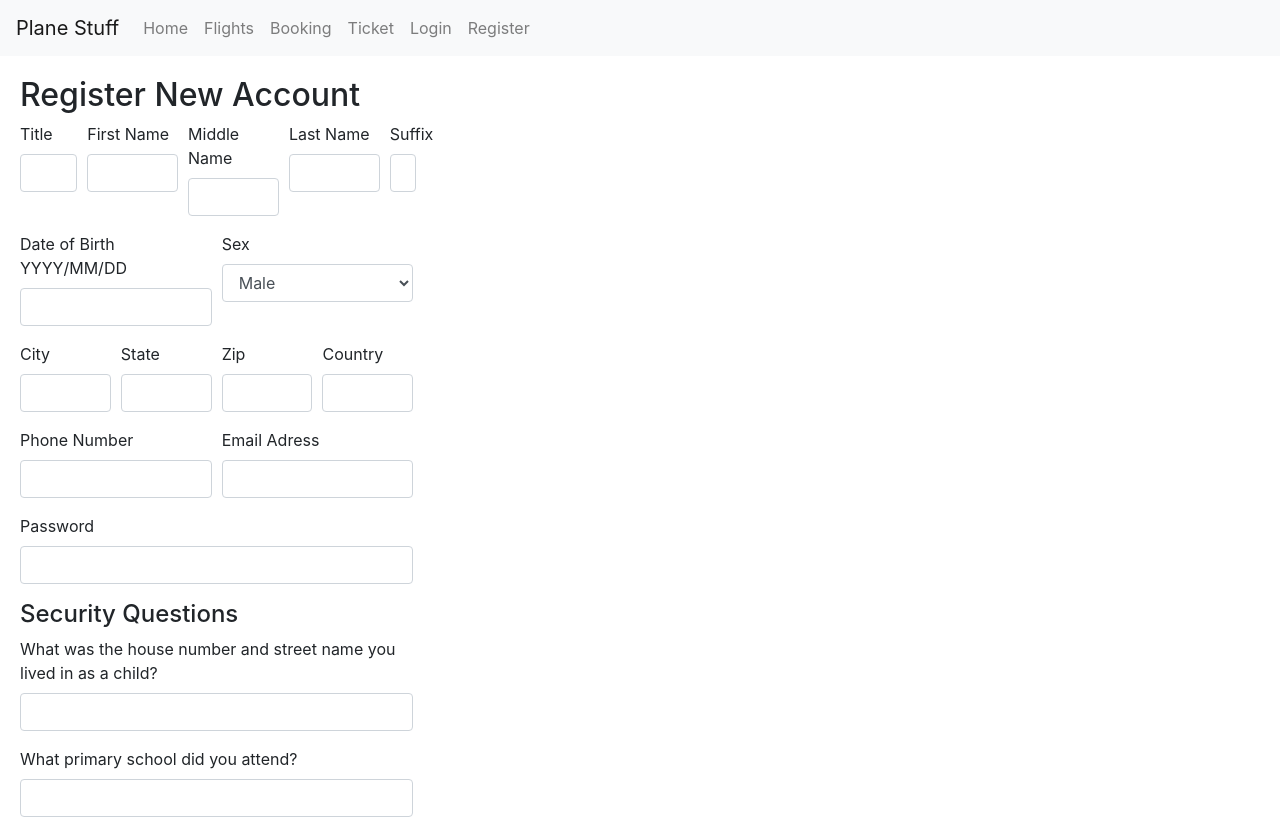
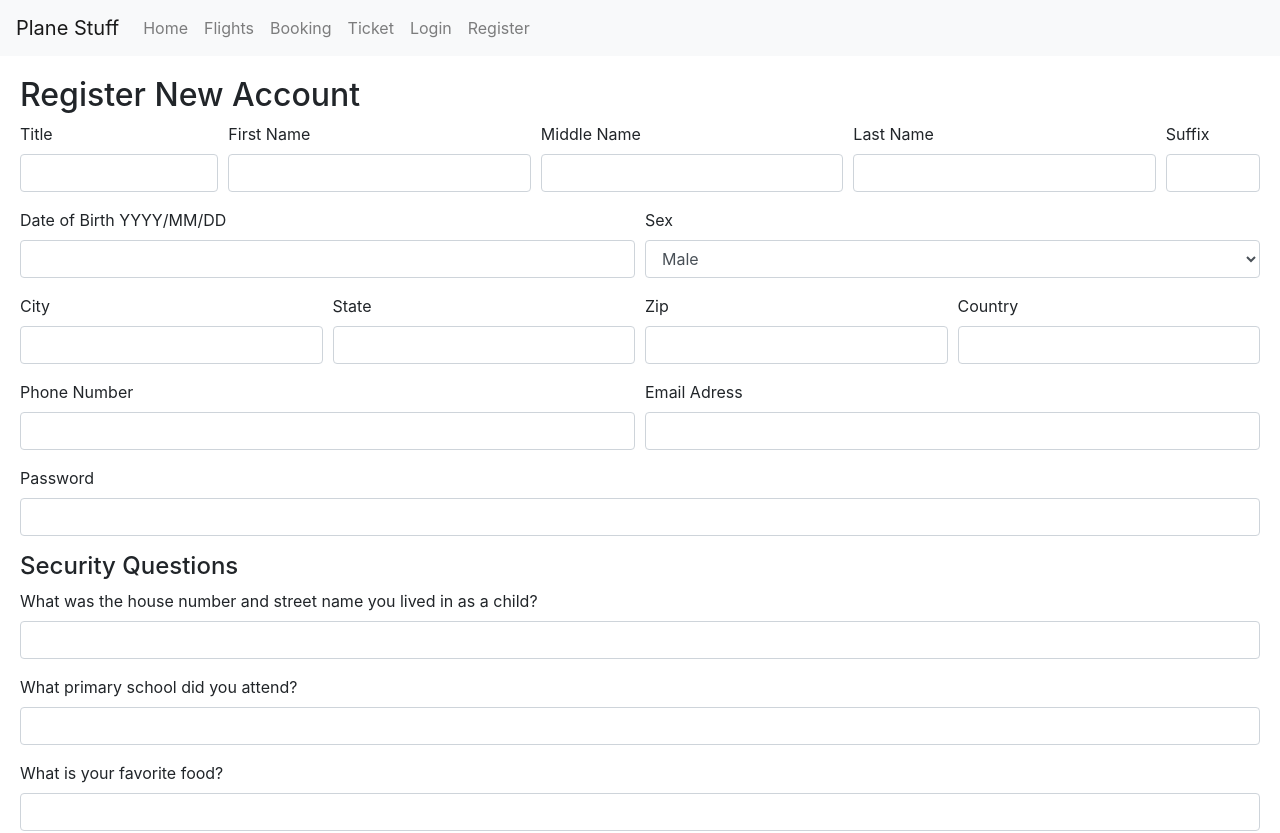
Before and after one commit to JosephMugo/bdpa2020ui, a React (Create React App) app: page /register in a window 1280 px wide. Shown: the top 833 px of the page. Built offline with nearby package versions, Linux system fonts and the light colour scheme.

Commit message:
Fixed Login and Registration formating

```diff
--- a/src/containers/Login.jsx
+++ b/src/containers/Login.jsx
@@ -8,8 +8,6 @@ const Login = () => {
     }
     return (
         <>
-            <div className='row'>
-                <div className='col-sm-4'>
             <h2>Login</h2>
             <Formik
                 initialValues={{ firstName: "", lastName: "", password: "" }}
@@ -46,8 +44,6 @@ const Login = () => {
                     </Form>
                 )}
             </Formik>
-                </div>
-            </div>
         </>
     )
 }
--- a/src/containers/Register.jsx
+++ b/src/containers/Register.jsx
@@ -17,8 +17,6 @@ const Register = () => {
     return (
         <>
             <h2>Register New Account</h2>
-            <div className='row'>
-                <div className='col-sm-4'>
             <Formik
                 initialValues={{
                     title: "", firstName: "", middleName: "", lastName: "", suffix: "",
@@ -149,8 +147,6 @@ const Register = () => {
                     </Form>
                 )}
             </Formik>
-                </div>
-            </div>
         </>
     )
 }
--- a/src/services/userService.js
+++ b/src/services/userService.js
@@ -3,12 +3,10 @@ import Cookies from "universal-cookie";
 const baseUserURL = "http://localhost:3535"
 
 export const createUser = async (user) => {
-    console.log(user)
+    // console.log(user)
     const addUrl = baseUserURL + '/user/add'
     const response = await superagent.post(addUrl, user)
-
     console.log("Response", response)
-
     return
 }
 
```
Lines whose indentation alone changed are shown as unchanged.
